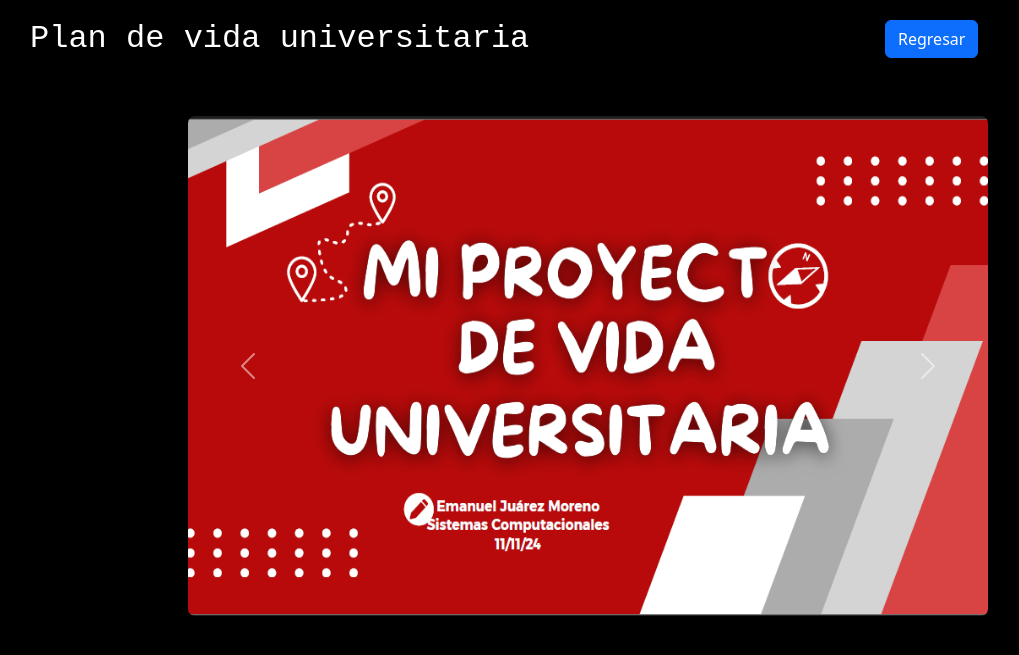
After one commit to Tays-Jm/Portafolio_Bck, a Flask app: page /Modeva in a window 1280 px wide. The commit adds this page. Shown: the top 655 px of the page, without its empty margins (52-1071 px from the left). Run offline with Flask 3, Linux system fonts and the light colour scheme.

Commit message:
Presentacion modeva

```diff
--- a/app.py
+++ b/app.py
@@ -45,6 +45,10 @@ def login():
     return render_template('login.html')
 
 
+@app.route('/Modeva')
+def modeva():
+    return render_template('Modeva.html')
+
 @app.route('/success', methods=['POST'])
 def success():
     email = request.form['email']
--- /dev/null
+++ b/templates/Modeva.html
@@ -0,0 +1,70 @@
+<!DOCTYPE html>
+<html lang="en">
+<head>
+    <meta charset="UTF-8">
+    <meta name="viewport" content="width=device-width, initial-scale=1.0">
+    <title>Modeva</title>
+    <link href="https://cdn.jsdelivr.net/npm/bootstrap@5.3.3/dist/css/bootstrap.min.css" rel="stylesheet" integrity="sha384-QWTKZyjpPEjISv5WaRU9OFeRpok6YctnYmDr5pNlyT2bRjXh0JMhjY6hW+ALEwIH" crossorigin="anonymous">
+</head>
+<body>
+    <body style="background-color: black;">
+        <div class="container" style="margin-top: 20px;">
+         <div class="row">
+          <div class="col-9">
+            <h2 style="font-family: 'Courier New', Courier, monospace; color: white;">
+              Plan de vida universitaria
+            </h2>
+          </div>
+          <div class="col-3">
+            <a href="{{url_for('home')}}"<button type="button" class="btn btn-primary" >Regresar</button></a>
+          </div>
+         </div>
+        </div>
+
+         <div class="container" style="margin-top: 50px;">
+          <center>
+            <div id="carouselExample" class="carousel slide" style="height: 500px; width: 800px;">
+
+              <div class="carousel-inner">
+                <div class="carousel-item active">
+                  <img src="{{url_for('static', filename='images/Modeva/Image1.png')}}"  style="height: 500px; width: 200px; border-radius: 7px;" class="d-block w-100" alt="...">
+                </div>
+                <div class="carousel-item">
+                    <img src="{{url_for('static', filename='images/Modeva/Image3.png')}}"  style="height: 500px; width: 200px; border-radius: 7px;" class="d-block w-100" alt="...">
+                  </div>
+                  <div class="carousel-item">
+                    <img src="{{url_for('static', filename='images/Modeva/Image4.png')}}"  style="height: 500px; width: 200px; border-radius: 7px;" class="d-block w-100" alt="...">
+                  </div>
+                  <div class="carousel-item">
+                    <img src="{{url_for('static', filename='images/Modeva/Image5.png')}}"  style="height: 500px; width: 200px; border-radius: 7px;" class="d-block w-100" alt="...">
+                  </div>
+                  <div class="carousel-item">
+                    <img src="{{url_for('static', filename='images/Modeva/Image6.png')}}"  style="height: 500px; width: 200px; border-radius: 7px;" class="d-block w-100" alt="...">
+                  </div>
+                  <div class="carousel-item">
+                    <img src="{{url_for('static', filename='images/Modeva/Image7.png')}}"  style="height: 500px; width: 200px; border-radius: 7px;" class="d-block w-100" alt="...">
+                  </div>
+                  <div class="carousel-item">
+                    <img src="{{url_for('static', filename='images/Modeva/Image8.png')}}"  style="height: 500px; width: 200px; border-radius: 7px;" class="d-block w-100" alt="...">
+                  </div>
+
+
+              </div>
+
+
+              <button class="carousel-control-prev" type="button" data-bs-target="#carouselExample" data-bs-slide="prev">
+                <span class="carousel-control-prev-icon" aria-hidden="true"></span>
+                <span class="visually-hidden">Previous</span>
+              </button>
+              <button class="carousel-control-next" type="button" data-bs-target="#carouselExample" data-bs-slide="next">
+                <span class="carousel-control-next-icon" aria-hidden="true"></span>
+                <span class="visually-hidden">Next</span>
+              </button>
+            </div>
+          </center>
+
+             </div>
+
+    <script src="https://cdn.jsdelivr.net/npm/bootstrap@5.3.3/dist/js/bootstrap.bundle.min.js" integrity="sha384-YvpcrYf0tY3lHB60NNkmXc5s9fDVZLESaAA55NDzOxhy9GkcIdslK1eN7N6jIeHz" crossorigin="anonymous"></script>
+</body>
+</html>
```
Also changed, not shown: templates/Proyectos.html (+6 -4 lines), static/images/Modeva.png (added), static/images/Modeva/Image1.png (added), static/images/Modeva/Image2.png (added), static/images/Modeva/Image3.png (added), static/images/Modeva/Image4.png (added), static/images/Modeva/Image5.png (added), static/images/Modeva/Image6.png (added), static/images/Modeva/Image7.png (added), static/images/Modeva/Image8.png (added).
